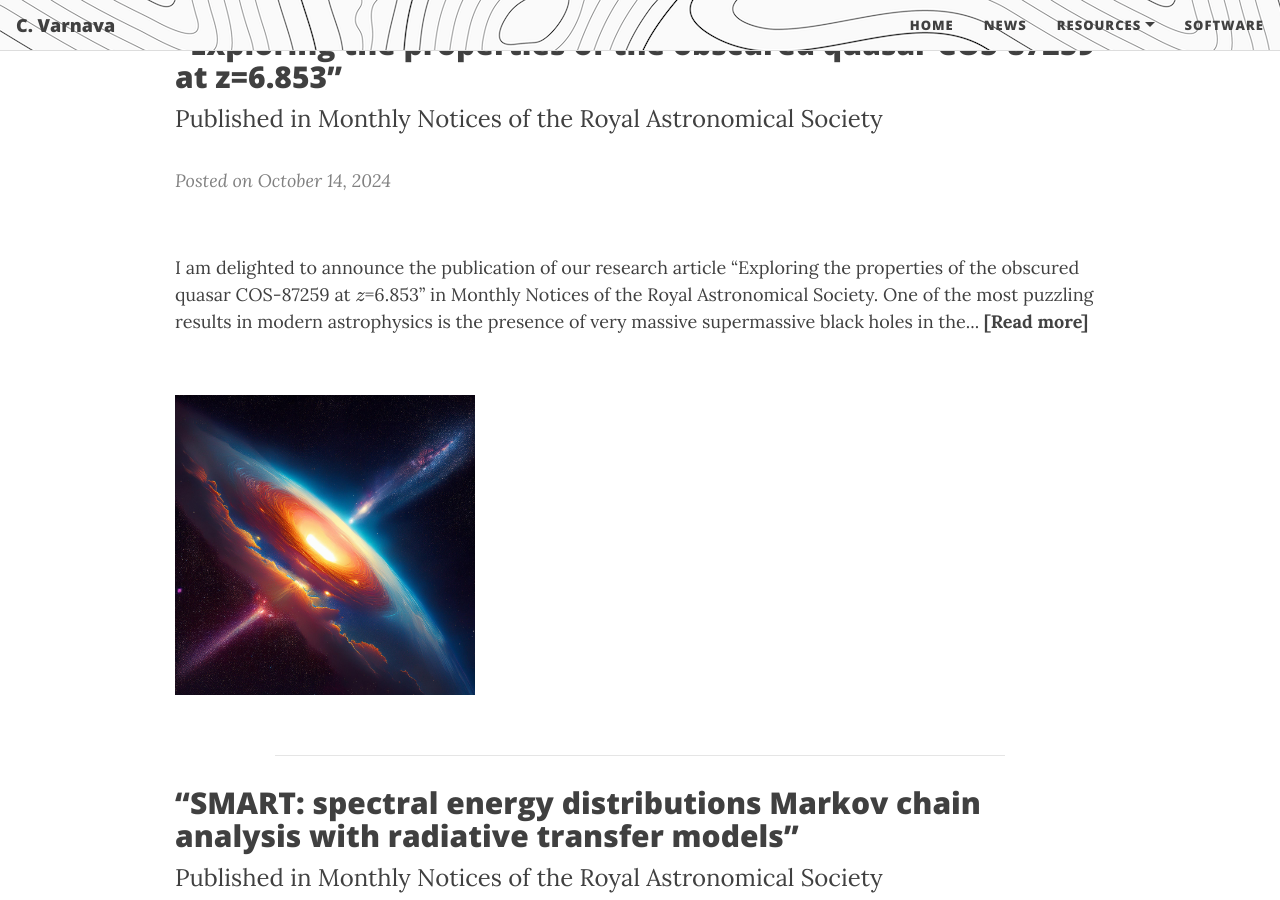
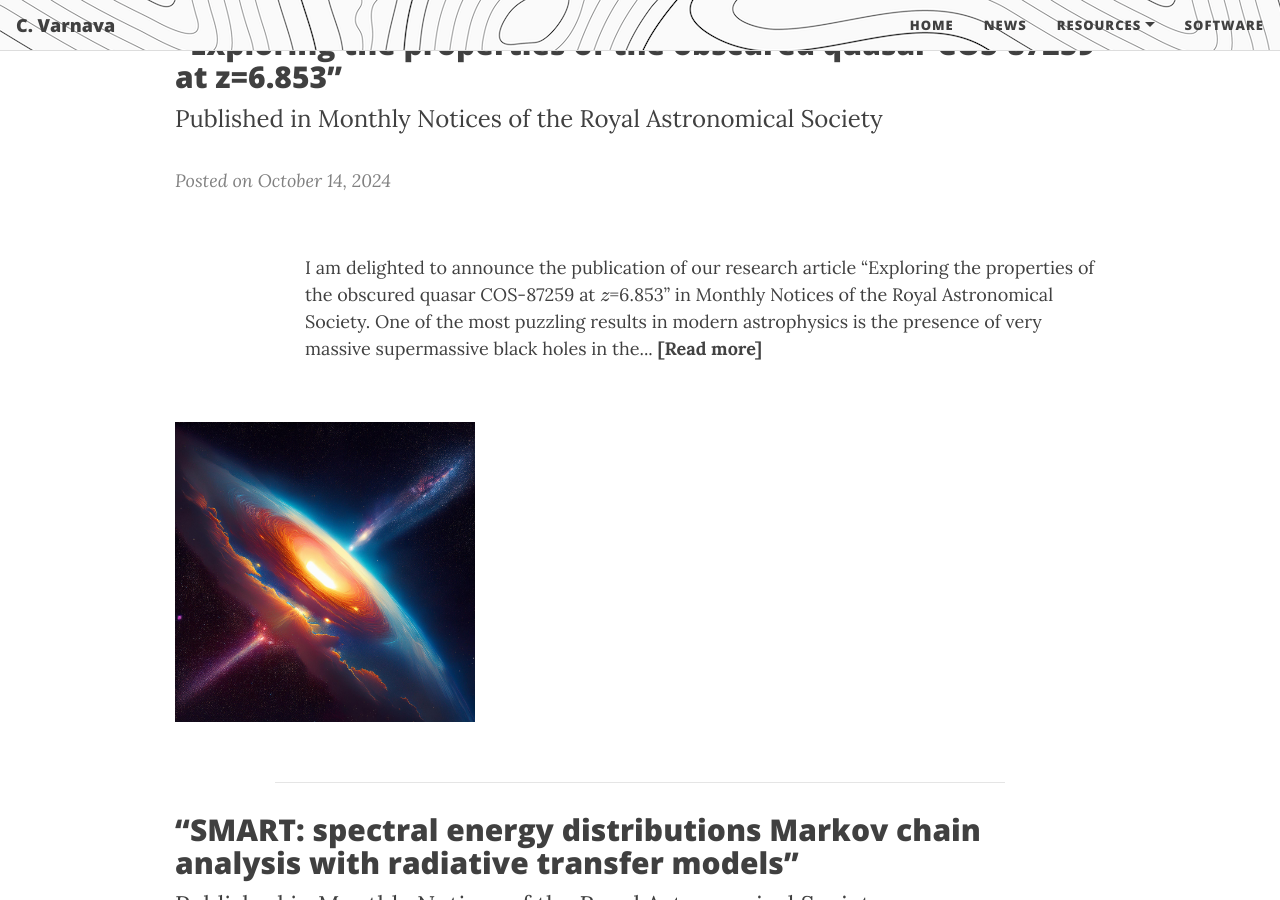
Before and after one commit to ch-var/ch-var.github.io, a Jekyll site: the page built from news.html, in a window 1280 px wide and 900 px high, scrolled down 837 px. Built offline with Jekyll 4.4.1, drawn with Linux system fonts in a browser that asks for light colours; formulas are drawn with MathJax 3.

Commit message:
Update news.html

```diff
--- a/news.html
+++ b/news.html
@@ -48,7 +48,7 @@
 <p><i style="color:#808080";>Posted on October 14, 2024</i></p>
 
 <div style="display: flex; justify-content: space-between; align-items: center; flex-wrap: wrap;">
-  <p style="style="margin-left: 30px;" text-align: justify; flex: 1; margin-left: 20px;">I am delighted to announce the publication of our research article “Exploring the properties of the obscured quasar COS-87259 at \(z\)=6.853” in Monthly Notices of the Royal Astronomical Society. One of the most puzzling results in modern astrophysics is the presence of very massive supermassive black holes in the... <a href="https://ch-var.github.io/2024-10-14-COS-87529"><b style="color:#424242";>[Read more]</b></a></p>
+  <p style="margin-left: 30px;" text-align: justify; flex: 1; margin-left: 20px;">I am delighted to announce the publication of our research article “Exploring the properties of the obscured quasar COS-87259 at \(z\)=6.853” in Monthly Notices of the Royal Astronomical Society. One of the most puzzling results in modern astrophysics is the presence of very massive supermassive black holes in the... <a href="https://ch-var.github.io/2024-10-14-COS-87529"><b style="color:#424242";>[Read more]</b></a></p>
   <p><img src="/assets/img/SMBH.jpg" style="max-width: 300px; height: auto;"/></p>
 </div>
 
```
